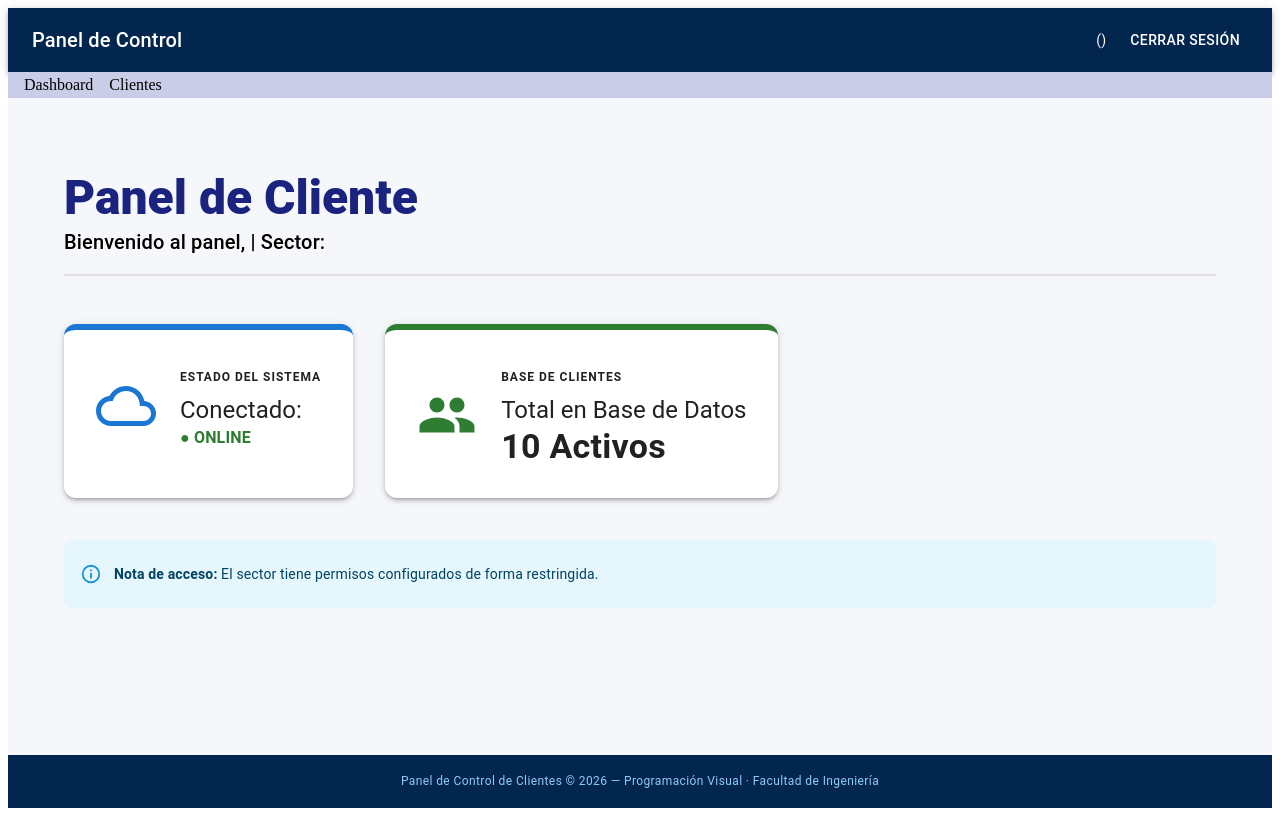
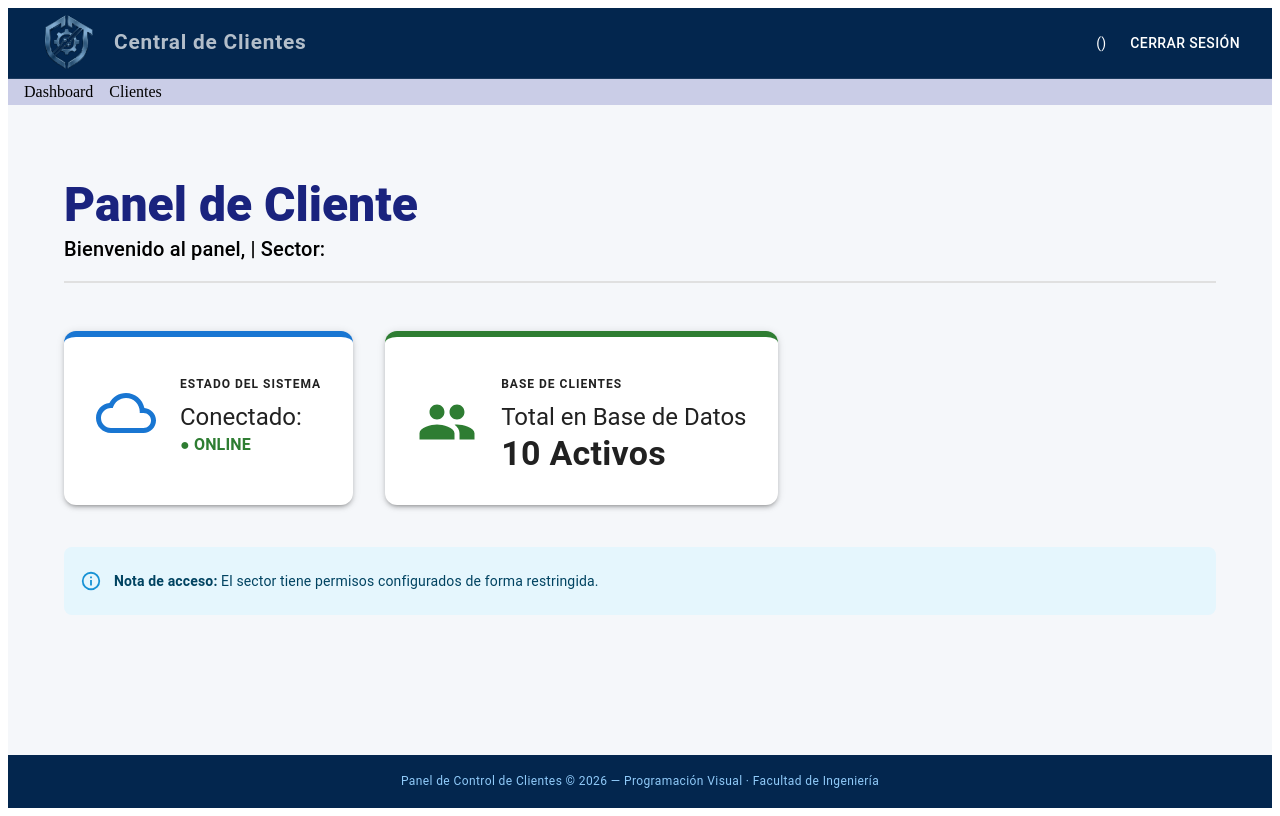
Before and after one commit to davidjuharez/pv_tp_integrador_grupo6, a React (Vite) app in the folder pv_tp_integrador_grupo6/: page / in a window 1280 px wide. Built offline with nearby package versions, Linux system fonts and the light colour scheme; sample sign-in values are in the browser's storage.

Commit message:
Agrego en el header el logo, tamben se le cambia el color a la fuente del título que acompaña al logo a un gris.

```diff
--- a/pv_tp_integrador_grupo6/src/components/layout/Header.jsx
+++ b/pv_tp_integrador_grupo6/src/components/layout/Header.jsx
@@ -1,13 +1,20 @@
 import { AppBar, Toolbar, Typography, Button, Box } from '@mui/material';
 import { useAdmin } from '../../context/AdminContext';
+import logo from '../../assets/logo.png';
+
 
 const Header = () => {
-  const { admin, logout } = useAdmin();
+    const { admin, logout } = useAdmin();
 
     return (
-        <AppBar position="static" sx={{ bgcolor: '#03264e' }}>
+        <AppBar position="static" sx={{ bgcolor: '#03264e', boxShadow: 'none', borderBottom: '1px solid rgba(255,255,255,0.1)' }}>
             <Toolbar>
-                <Typography variant="h6" sx={{ flexGrow: 1 }}>Panel de Control</Typography>
+                <Box sx={{ display: 'flex', alignItems: 'center', flexGrow: 1, gap: 1.5 }}>
+                    <img src={logo} alt="Logo" style={{ height: '70px', width: 'auto' }} />
+                    <Typography variant="h6" sx={{ fontWeight: 700, letterSpacing: '0.8px', color: 'rgba(255, 255, 255, 0.7)', fontSize: '1.3rem' }}>
+                        Central de Clientes
+                    </Typography>
+                </Box>
                 {admin && (
                     <Box sx={{ display: 'flex', alignItems: 'center', gap: 2 }}>
                         <Typography variant="body2">{admin.nombre} ({admin.sector})</Typography>
```
